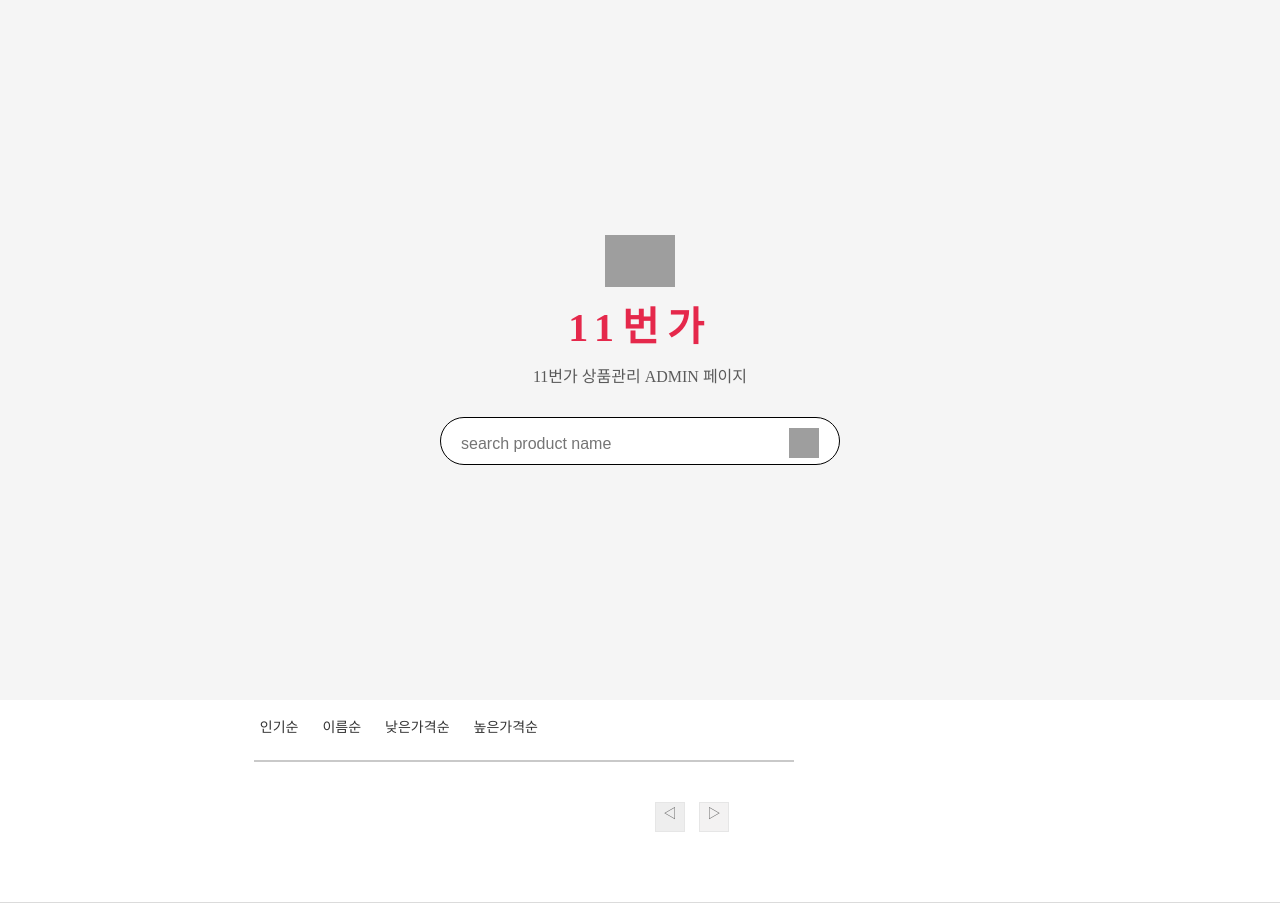
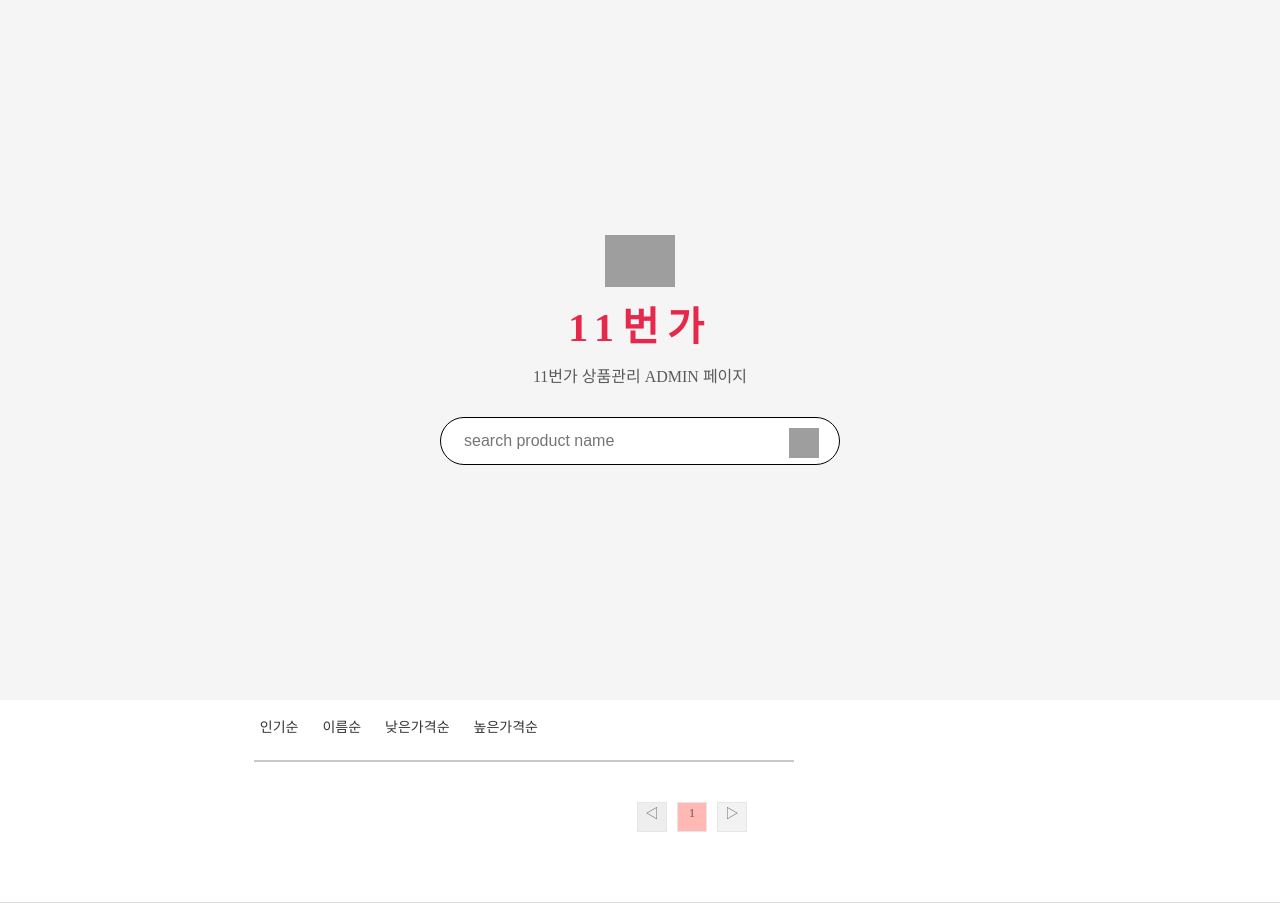
Before and after one commit to iruyj/product_api, a Django app: page /filter/1 in a window 1280 px wide. Shown: the top 903 px of the page. Run offline with Django 3.2, Linux system fonts and the light colour scheme; grey boxes are pictures that could not be loaded.

Commit message:
main search form modify

```diff
--- a/product/views.py
+++ b/product/views.py
@@ -39,7 +39,10 @@
     global datalist,chklist
     # 체크표시를 해줄 클래스 지정
     getChecklist(type)
-    return render(request,'product/list.html',context={'datas': datalist, 'chkclass':chklist })
+    page = request.GET.get('page', '1')
+    paginator = Paginator(datalist, '9')
+    page_obj = paginator.page(page)
+    return render(request,'product/list.html',context={'datas': page_obj, 'chkclass':chklist })
 
 # 필터링 기준에 따른 정렬&스타일 가져오기
 def getChecklist(type):
--- a/static/css/style.css
+++ b/static/css/style.css
@@ -54,7 +54,8 @@
 .search_input {
     margin-left: 18px;
     width: 25vw;
-    height: 4vh;
+    height: 100%;
+    padding: 5px;
     font-size: 1em;
     border: none;
 }
```
